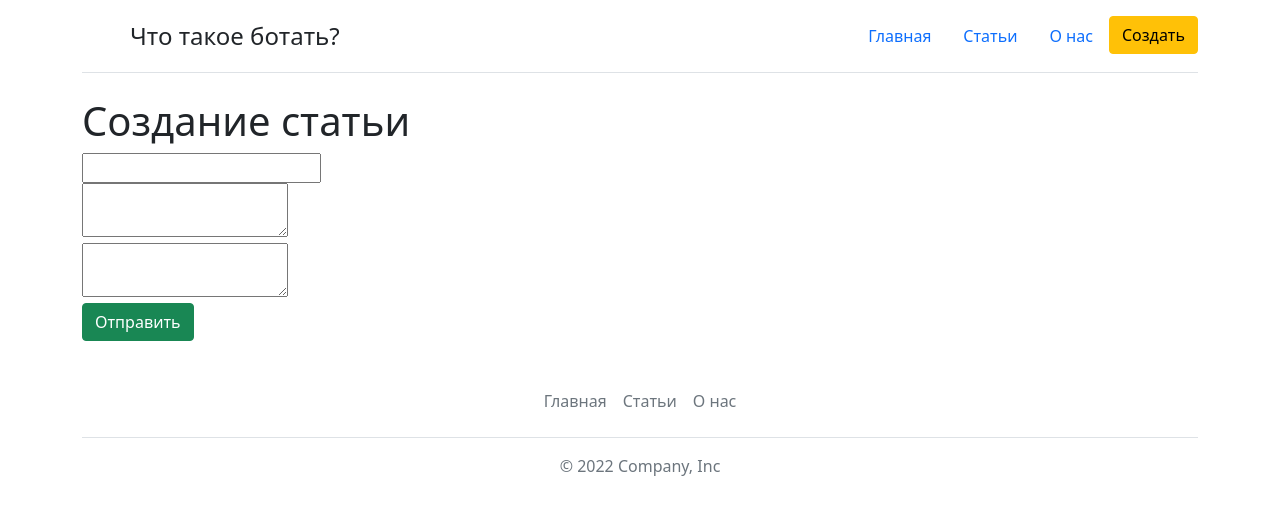
After one commit to kurpenok/Learn, a Flask app: page /create in a window 1280 px wide. The commit adds this page. Shown: the top 515 px of the page. Run offline with Flask 2, Linux system fonts and the light colour scheme.

Commit message:
Added create article page

```diff
--- a/Flask/app.py
+++ b/Flask/app.py
@@ -1,22 +1,50 @@
-from flask import Flask, render_template, url_for
+from flask import Flask, render_template, url_for, request, redirect
+from flask_sqlalchemy import SQLAlchemy
+
+from datetime import datetime
+
 
 app = Flask(__name__)
 
+app.config["SQLALCHEMY_DATABASE_URI"] = "sqlite:///articles.db"
+app.config["SQLALCHEMY_TRACK_MODIFICATIONS"] = False
+
+db = SQLAlchemy(app)
+
+
+class Article(db.Model):
+    identifier = db.Column(db.Integer, primary_key=True)
+    title = db.Column(db.String(100), nullable=False)
+    intro = db.Column(db.String(300), nullable=False)
+    text = db.Column(db.Text, nullable=False)
+    date = db.Column(db.DateTime, default=datetime.utcnow)
+
+    def __repr__(self) -> str:
+        return "<Article %r>" % self.identifier
+
 
 @app.route("/")
-@app.route("/home")
 def index():
     return render_template("index.html")
 
 
-@app.route("/some")
-def some():
-    return render_template("some.html")
+@app.route("/create", methods=["POST", "GET"])
+def create():
+    if request.method == "POST":
+        title = request.form["title"]
+        intro = request.form["intro"]
+        text = request.form["text"]
 
+        article = Article(title=title, intro=intro, text=text)
 
-@app.route("/user/<string:name>/<int:identifier>")
-def user(name: str, identifier: int):
-    return f"User page: {name} - {identifier}"
+        try:
+            db.session.add(article)
+            db.session.commit()
+            return redirect("/")
+        except:
+            return "[-] ERROR! Article was not added!"
+    else:
+        return render_template("create.html")
 
 
 if __name__ == "__main__":
--- /dev/null
+++ b/Flask/templates/create.html
@@ -0,0 +1,20 @@
+{% extends 'template.html' %}
+
+{% block title %}
+Создание статьи
+{% endblock %}
+
+{% block content %}
+
+<div class="container">
+    <h1>Создание статьи</h1>
+    <form method="post">
+        <input type="text" name="title" id="title" class="form-conrol"><br>
+        <textarea name="intro" id="intro" class="form-conrol"></textarea><br>
+        <textarea name="text" id="text" class="form-conrol"></textarea><br>
+        <input type="submit" class="btn btn-success" value="Отправить">
+    </form>
+
+</div>
+
+{% endblock %}
--- a/Flask/templates/template.html
+++ b/Flask/templates/template.html
@@ -17,9 +17,10 @@
                 </a>
 
                 <ul class="nav nav-pills">
-                    <li class="nav-item"><a href="#" class="nav-link active" aria-current="page">Главная</a></li>
-                    <li class="nav-item"><a href="#" class="nav-link">Статьи</a></li>
-                    <li class="nav-item"><a href="#" class="nav-link">О нас</a></li>
+                    <li class="nav-item"><a href="/" class="nav-link" aria-current="page">Главная</a></li>
+                    <li class="nav-item"><a href="/articles" class="nav-link">Статьи</a></li>
+                    <li class="nav-item"><a href="/about" class="nav-link">О нас</a></li>
+                    <li class="nav-item"><a href="/create" class="btn btn-warning">Создать</a></li>
                 </ul>
             </header>
         </div>
@@ -31,11 +32,11 @@
         <div class="container">
             <footer class="py-3 my-4">
                 <ul class="nav justify-content-center border-bottom pb-3 mb-3">
-                    <li class="nav-item"><a href="#" class="nav-link px-2 text-muted">Главная</a></li>
-                    <li class="nav-item"><a href="#" class="nav-link px-2 text-muted">Статьи</a></li>
-                    <li class="nav-item"><a href="#" class="nav-link px-2 text-muted">О нас</a></li>
+                    <li class="nav-item"><a href="/" class="nav-link px-2 text-muted">Главная</a></li>
+                    <li class="nav-item"><a href="/articles" class="nav-link px-2 text-muted">Статьи</a></li>
+                    <li class="nav-item"><a href="/create" class="nav-link px-2 text-muted">О нас</a></li>
                 </ul>
-                <p class="text-center text-muted">© 2021 Company, Inc</p>
+                <p class="text-center text-muted">© 2022 Company, Inc</p>
             </footer>
         </div>
     </body>
```
Also changed, not shown: Flask/templates/some.html (deleted, +0 -11 lines), Flask/articles.db (added).
